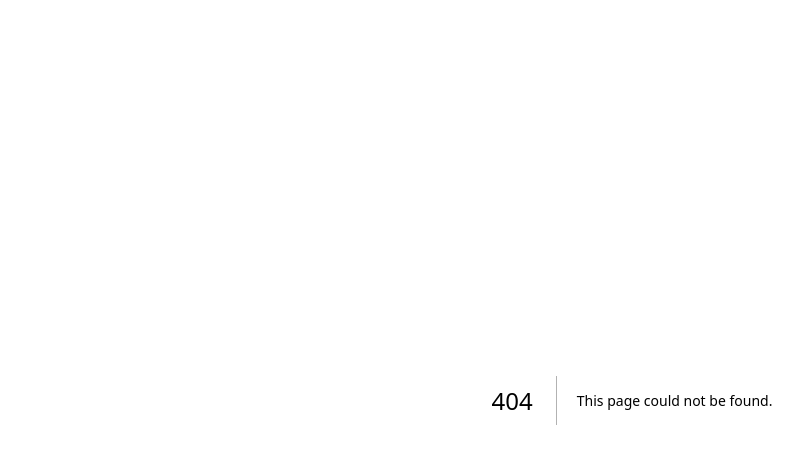
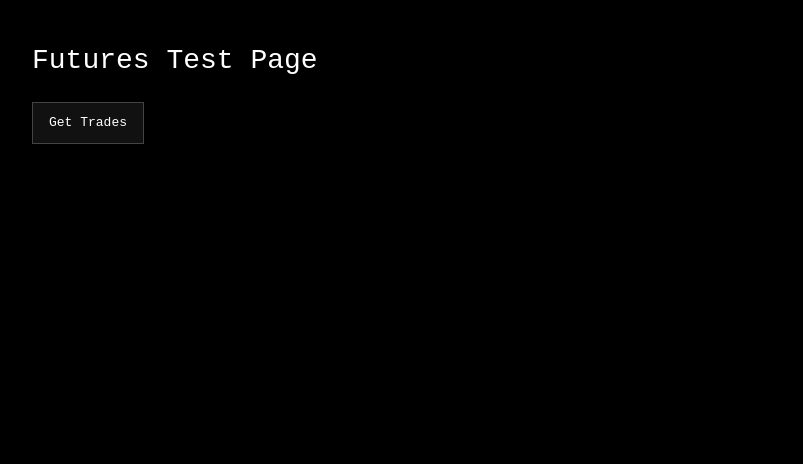
Before and after one commit to TraderMigs/FuturesSimple, a Next.js app: page /futures in a window 1280 px wide. Before the commit this address had no page. Shown: the top 464 px of the page, without its empty margins (8-811 px from the left). Built offline with nearby package versions, Linux system fonts and the light colour scheme.

Commit message:
Create page.tsx

```diff
--- /dev/null
+++ b/src/app/futures/page.tsx
@@ -0,0 +1,74 @@
+"use client";
+
+import { useState } from "react";
+
+export default function FuturesPage() {
+  const [loading, setLoading] = useState(false);
+  const [result, setResult] = useState<any>(null);
+  const [error, setError] = useState<string | null>(null);
+
+  async function getTrades() {
+    try {
+      setLoading(true);
+      setError(null);
+
+      const res = await fetch(
+        "https://mofqdragpqnkqknsxouw.functions.supabase.co/fetch-yahoo-ohlc?symbol=ES%3DF&timeframe=1h"
+      );
+
+      if (!res.ok) {
+        throw new Error("Failed to fetch data");
+      }
+
+      const data = await res.json();
+      setResult(data);
+    } catch (err: any) {
+      setError(err.message);
+    } finally {
+      setLoading(false);
+    }
+  }
+
+  return (
+    <div
+      style={{
+        minHeight: "100vh",
+        background: "#000",
+        color: "#fff",
+        padding: "40px",
+        fontFamily: "monospace",
+      }}
+    >
+      <h1 style={{ fontSize: "28px", marginBottom: "20px" }}>
+        Futures Test Page
+      </h1>
+
+      <button
+        onClick={getTrades}
+        style={{
+          padding: "10px 16px",
+          background: "#111",
+          border: "1px solid #444",
+          color: "#fff",
+          cursor: "pointer",
+        }}
+      >
+        {loading ? "Loading..." : "Get Trades"}
+      </button>
+
+      {error && (
+        <p style={{ color: "red", marginTop: "20px" }}>
+          Error: {error}
+        </p>
+      )}
+
+      {result && (
+        <div style={{ marginTop: "20px" }}>
+          <p>Symbol: {result.symbol}</p>
+          <p>Timeframe: {result.timeframe}</p>
+          <p>Candles Returned: {result.candlesCount}</p>
+        </div>
+      )}
+    </div>
+  );
+}
```
